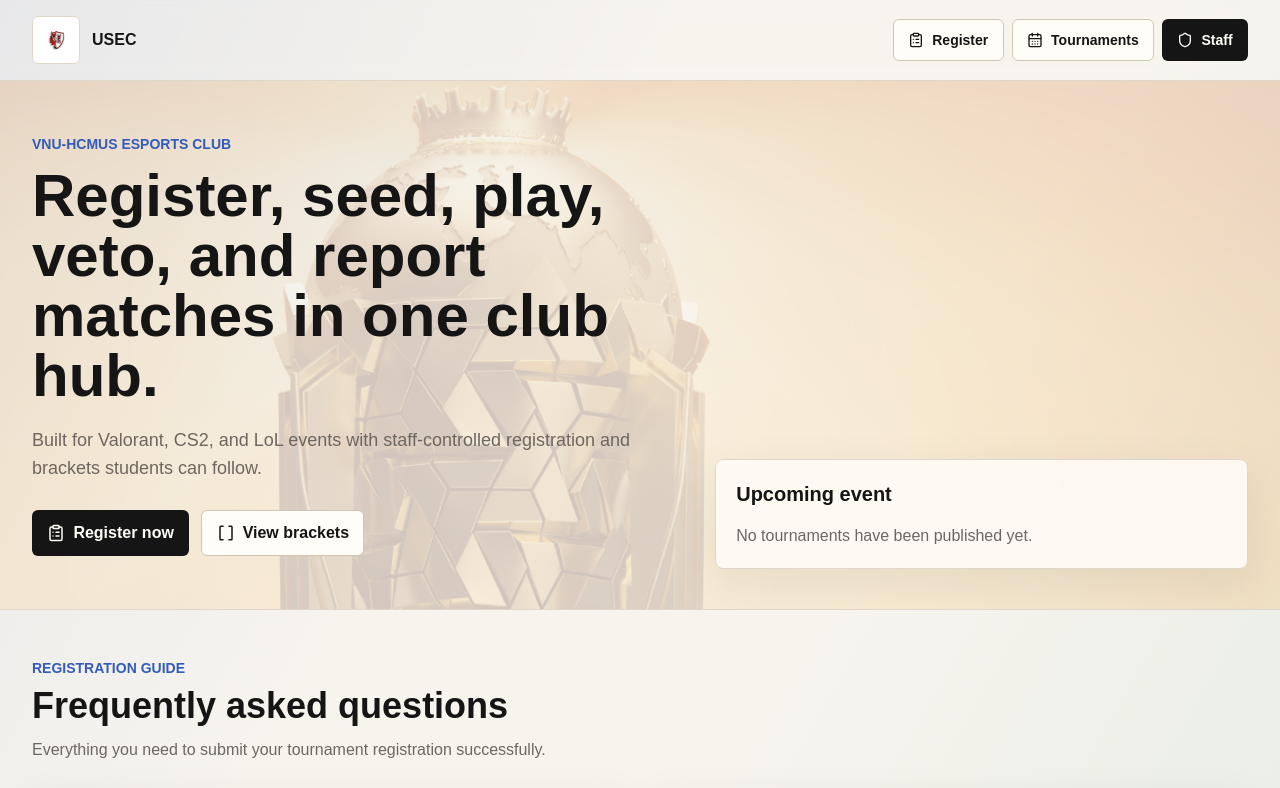
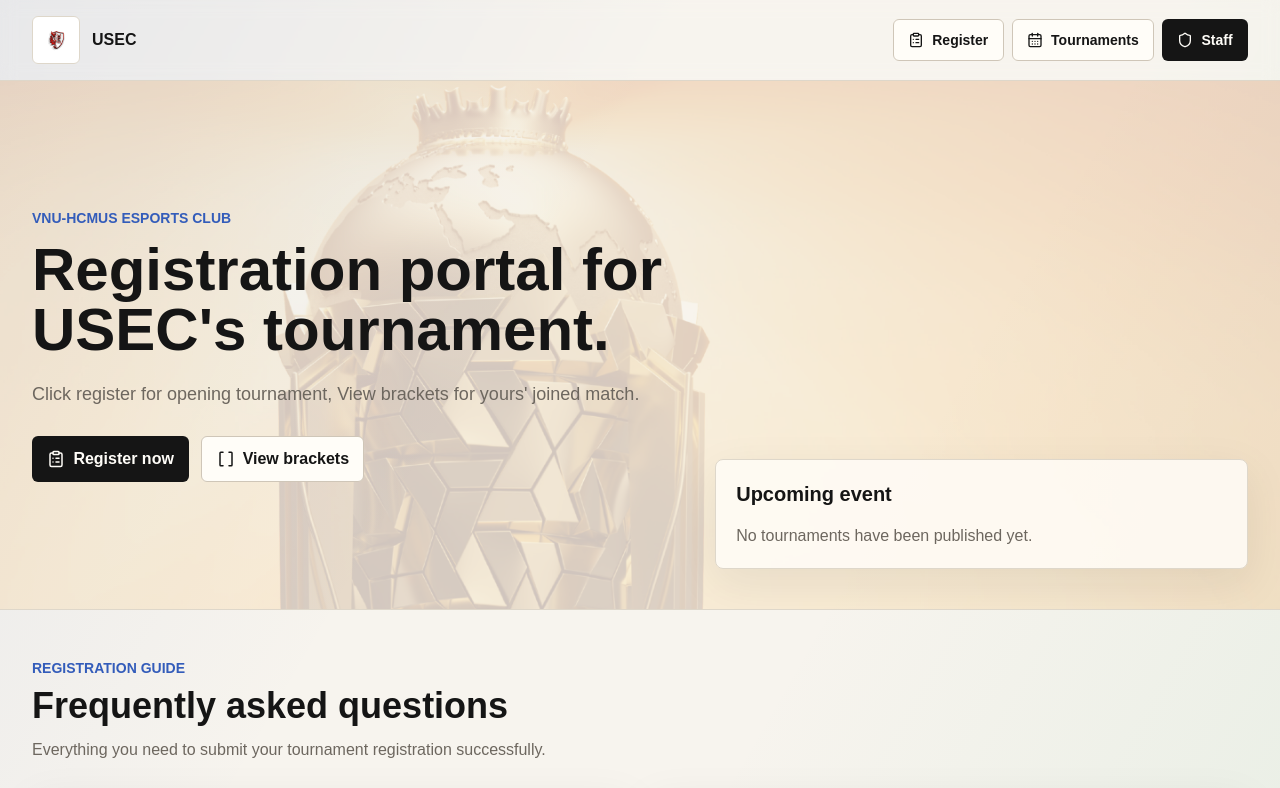
Before and after one commit to kazeous/usec, a Next.js app: page / in a window 1280 px wide. Shown: the top 788 px of the page. Built offline with nearby package versions, Linux system fonts and the light colour scheme; no server answers; the database is empty.

Commit message:
Update page.tsx

```diff
--- a/app/page.tsx
+++ b/app/page.tsx
@@ -22,10 +22,10 @@
             <div className="flex min-h-[28rem] flex-col justify-center">
               <p className="mb-3 text-sm font-black uppercase text-cobalt">VNU-HCMUS Esports Club</p>
               <h1 className="max-w-3xl text-4xl font-black leading-tight sm:text-6xl">
-                Register, seed, play, veto, and report matches in one club hub.
+                Registration portal for USEC&apos;s tournament.
               </h1>
               <p className="mt-5 max-w-2xl text-lg muted">
-                Built for Valorant, CS2, and LoL events with staff-controlled registration and brackets students can follow.
+                Click register for opening tournament, View brackets for yours&apos; joined match.
               </p>
               <div className="mt-7 flex flex-wrap gap-3">
                 <Link className="button button-primary" href="/register">
```
